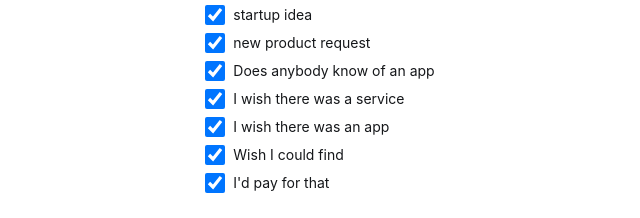
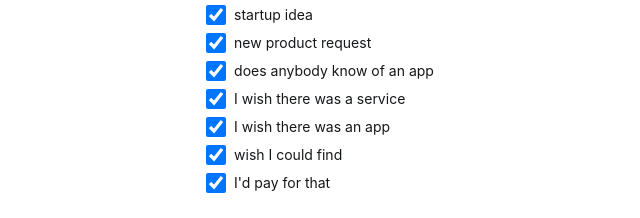
Before and after one commit to rossmoody/productidea, a website built with Parcel: page index.html in a window 1280 px wide. Shown: the part 581-799 px from the top of the page, 10-650 px from the left. Built offline with nearby package versions, Linux system fonts and the light colour scheme.

Commit message:
commit message

```diff
--- a/index.html
+++ b/index.html
@@ -100,7 +100,7 @@
                   checked
                 />
                 <label for="does-anyone-know-of-an-app">
-                  Does anybody know of an app
+                  does anybody know of an app
                 </label>
                 <span class="count"></span>
               </div>
@@ -124,7 +124,7 @@
               </div>
               <div class="checkbox-item">
                 <input type="checkbox" id="wish-i-could-find" checked />
-                <label for="wish-i-could-find"> Wish I could find </label>
+                <label for="wish-i-could-find"> wish I could find </label>
                 <span class="count"></span>
               </div>
               <div class="checkbox-item">
```
